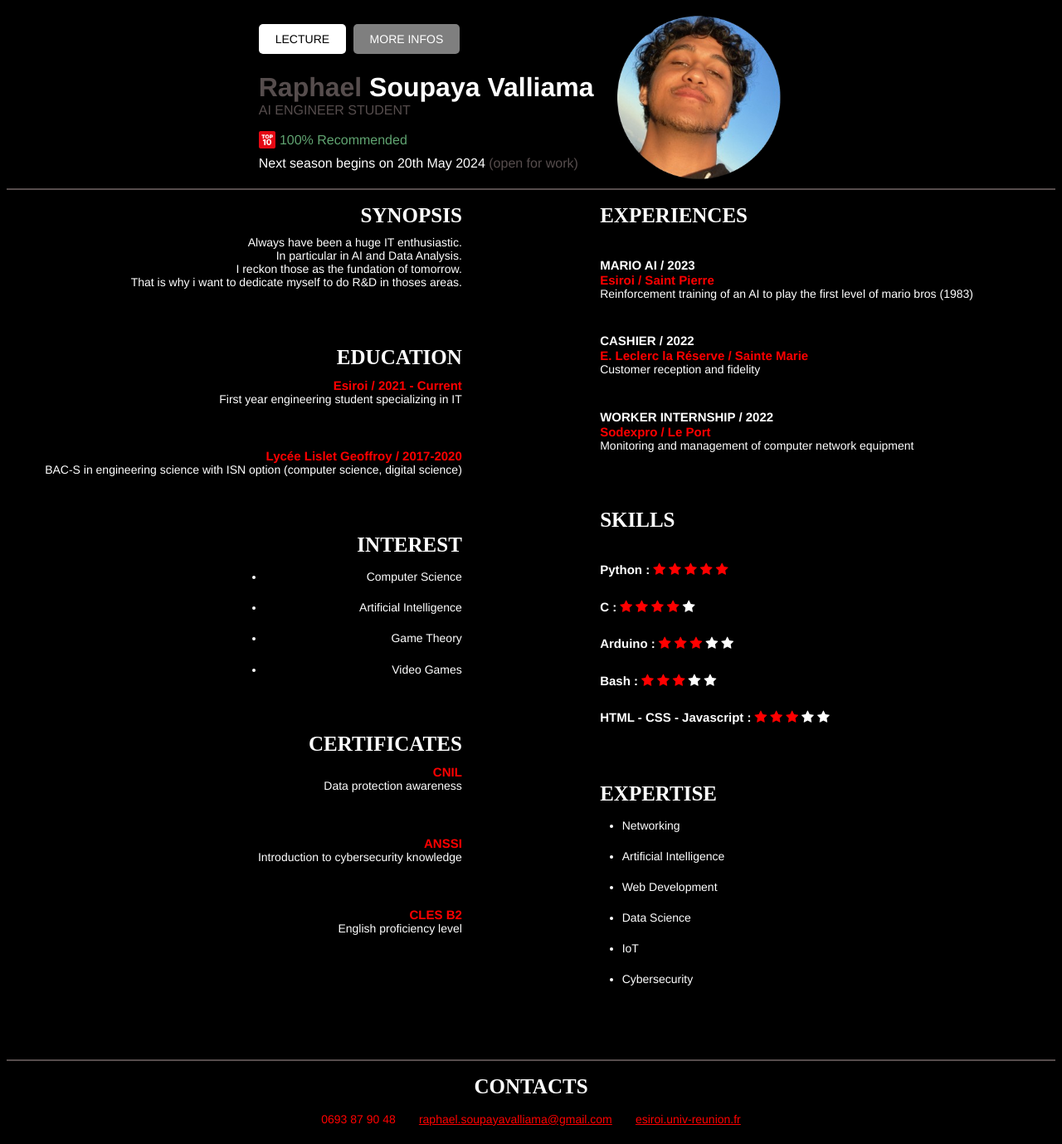
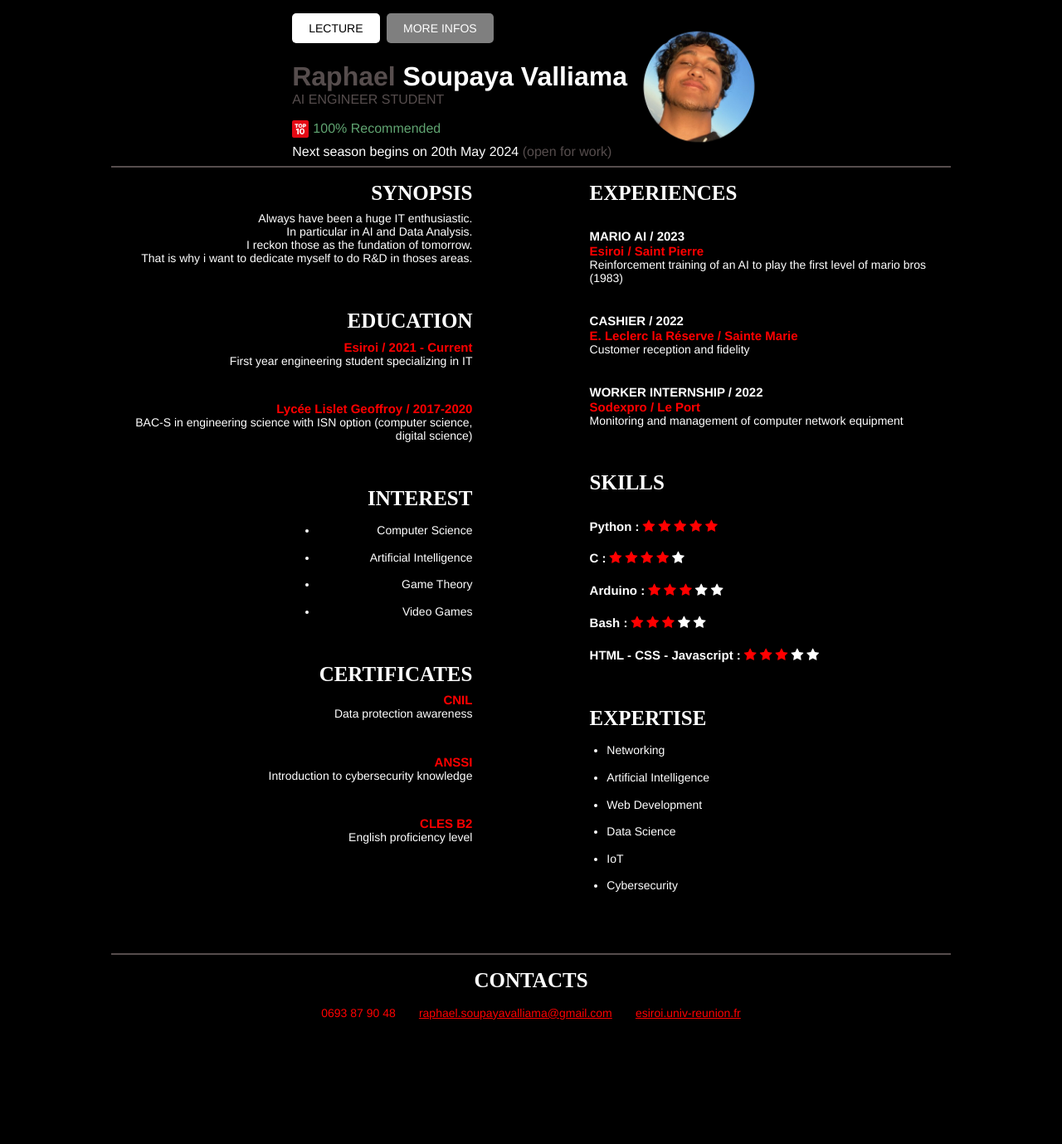
Before and after one commit to RSoups11/dev, a Flask app: page / in a window 1280 px wide. Shown: the whole page at 83% size. After the commit the page ends 1229 px from the top, so only its background shows below. Run offline with Flask 3, Linux system fonts and the light colour scheme.

Commit message:
redimensionnement

```diff
--- a/static/funky.css
+++ b/static/funky.css
@@ -7,7 +7,7 @@ body {
   display: flex;
   align-items: center;
   justify-content: center;
-  width: 100%;
+  width: 80%;
   margin-left: auto;
   margin-right: auto;
   border-bottom: 2px solid orange;
@@ -46,7 +46,7 @@ body {
 }
 
 #pdp {
-  width: 20%;
+  width: 17%;
 }
 
 .disponibilite {
@@ -67,7 +67,7 @@ body {
   display: flex;
   align-items: center;
   justify-content: center;
-  width: 100%;
+  width: 80%;
   margin-left: auto;
   margin-right: auto;
   border-bottom: 2px solid orange;
--- a/static/funky.scss
+++ b/static/funky.scss
@@ -16,7 +16,7 @@ $titre-font : Lucida;
   display: flex;
   align-items: center;
   justify-content: center;
-  width: 100%;
+  width: 80%;
   margin-left: auto;
   margin-right: auto;
   border-bottom: $ligne;
@@ -65,7 +65,7 @@ body {
 }
 
 #pdp {
-  width: 20%;
+  width: 17%;
 }
 
 .disponibilite {
--- a/static/styles.css
+++ b/static/styles.css
@@ -7,7 +7,7 @@ body {
   display: flex;
   align-items: center;
   justify-content: center;
-  width: 100%;
+  width: 80%;
   margin-left: auto;
   margin-right: auto;
   border-bottom: 2px solid #564d4d;
@@ -45,7 +45,7 @@ body {
 }
 
 #pdp {
-  width: 20%;
+  width: 17%;
 }
 
 .disponibilite {
@@ -66,7 +66,7 @@ body {
   display: flex;
   align-items: center;
   justify-content: center;
-  width: 100%;
+  width: 80%;
   margin-left: auto;
   margin-right: auto;
   border-bottom: 2px solid #564d4d;
--- a/static/styles.scss
+++ b/static/styles.scss
@@ -16,7 +16,7 @@ $titre-font : Lucida;
   display: flex;
   align-items: center;
   justify-content: center;
-  width: 100%;
+  width: 80%;
   margin-left: auto;
   margin-right: auto;
   border-bottom: $ligne;
@@ -64,7 +64,7 @@ body {
 }
 
 #pdp {
-  width: 20%;
+  width: 17%;
 }
 
 .disponibilite {
```
Also changed, not shown: 2 other files.
